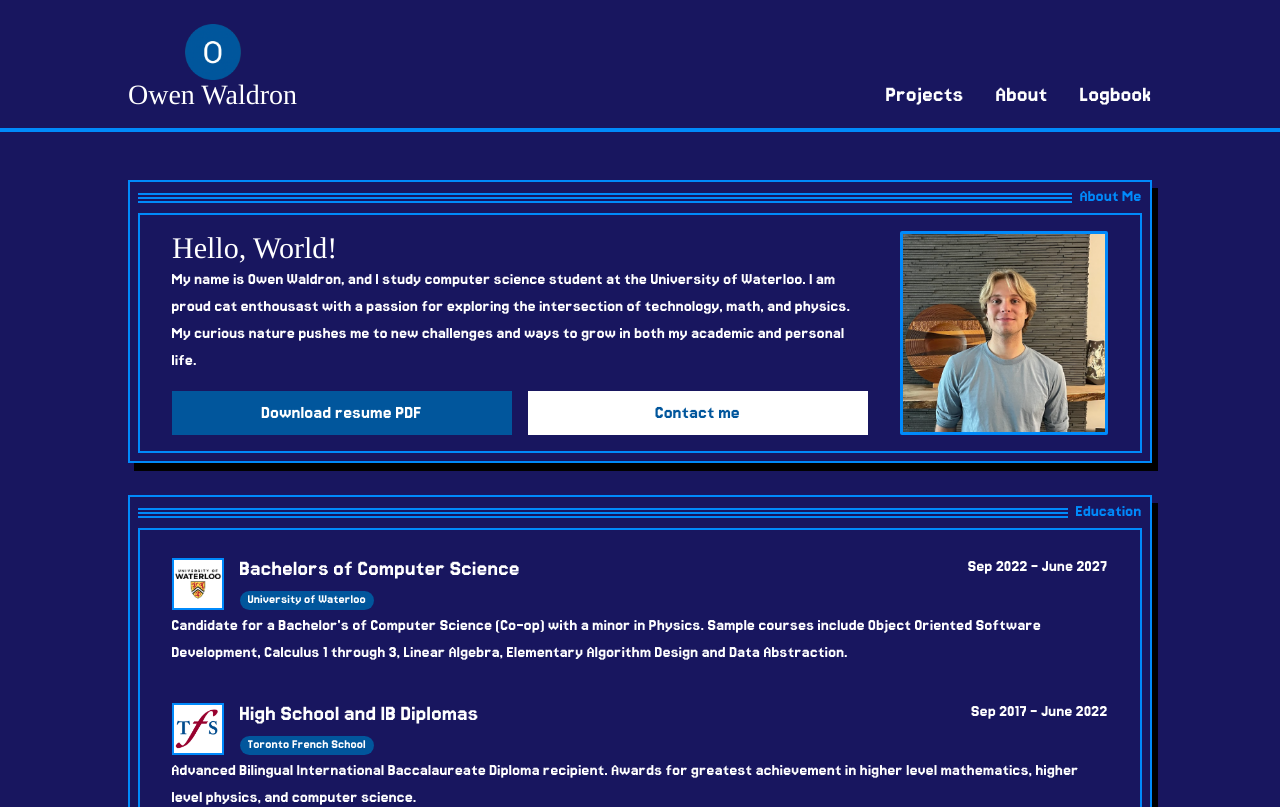
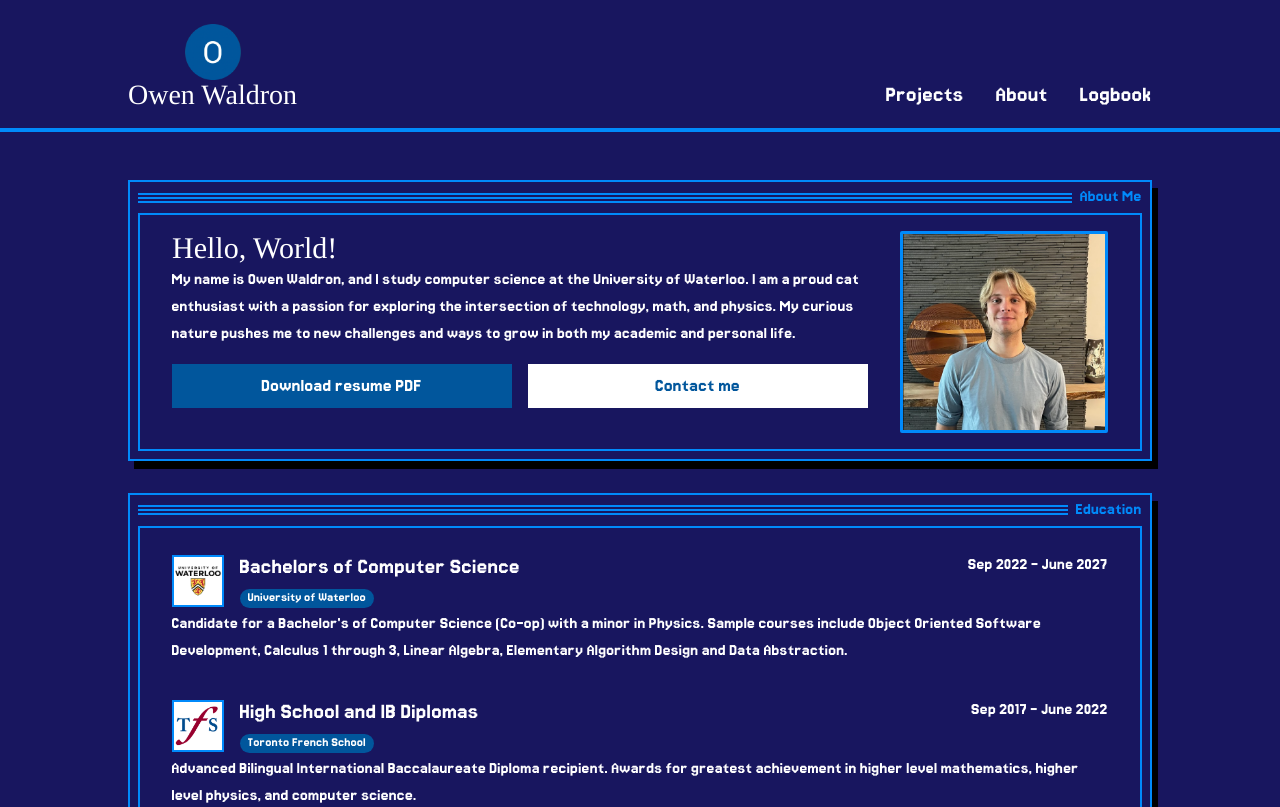
Before and after one commit to OwenWaldron/owaldron, a React (Create React App) app: page /about in a window 1280 px wide. Shown: the top 807 px of the page. Built offline with nearby package versions, Linux system fonts and the light colour scheme; no server answers; a web font is replaced by a local one.

Commit message:
Fixed some spelling mistakes

```diff
--- a/src/content/about/about.ts
+++ b/src/content/about/about.ts
@@ -1,8 +1,8 @@
 import * as images from './icons'
 
 const aboutMeText = `
-My name is Owen Waldron, and I study computer science student at the University of Waterloo.
-I am proud cat enthousast with a passion for exploring the intersection of technology, math, and physics.
+My name is Owen Waldron, and I study computer science at the University of Waterloo.
+I am a proud cat enthusiast with a passion for exploring the intersection of technology, math, and physics.
 My curious nature pushes me to new challenges and ways to grow in both my academic and personal life.
 `
 
--- a/src/routes/logbook/Logbook.tsx
+++ b/src/routes/logbook/Logbook.tsx
@@ -38,11 +38,11 @@ const Logbook = () => {
             <div className="px-8 py-4">
                 <h1 className="text-3xl mb-2">Leave Your Mark</h1>
                 <p className="mb-3">
-                    Write whatever you'd like. Your message here will be imediately encrypted and be the seed for a randomized mark left on this page.
+                    Write whatever you'd like. Your message here will be immediately encrypted and be the seed for a randomized mark left on this page.
                     Only you will ever know what you wrote, but anyone who visits will see the mark you left here.
                 </p>
                 <p className="mb-3">
-                    Your can write your name, a nice message, a mean message, a love poem, or random letters; the algorithm is indifferent.
+                    You can write your name, a nice message, a mean message, a love poem, or random letters; the algorithm is indifferent.
                     One day, you will forget what you wrote here, even if it was your own name, but the mark you've left behind will remain.
                 </p>
                 <textarea className="text-black text-2xl w-full p-1" rows={1} value={message} onChange={event => setMessage(event.target.value)} placeholder="Write a message"/>
```
